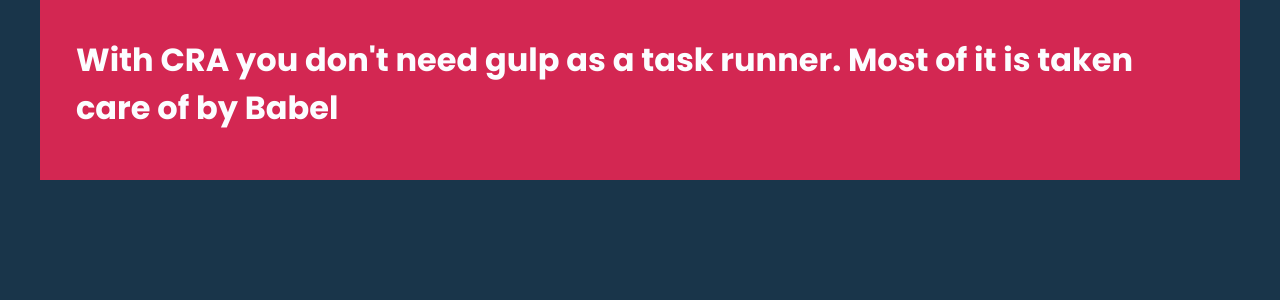
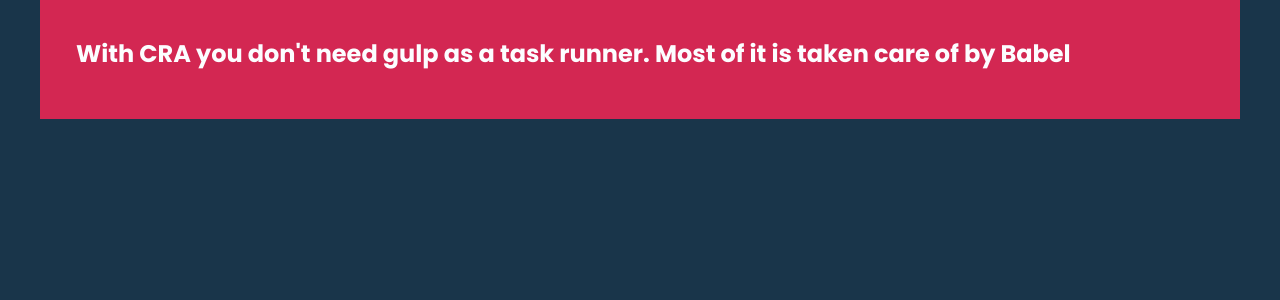
Before and after one commit to haluskua/React-Sass-Workflow, a React (Create React App) app: page / in a window 1280 px wide. Shown: the top 300 px of the page. Built offline with nearby package versions, Linux system fonts and the light colour scheme; the HTML template or start-up script is replaced by a standard one.

Commit message:
added vw for font-size variable for auto resize on different widths of devices

```diff
--- a/src/project_styles/index.scss
+++ b/src/project_styles/index.scss
@@ -10,6 +10,6 @@
 
 //new styles applies to classes placed below
 
-// .title-primary {
-//     color: $info;
-// }
+.title-primary {
+    font-size: $font-size-lg;
+}
--- a/src/scss/_variables.scss
+++ b/src/scss/_variables.scss
@@ -53,7 +53,7 @@
 $base-box-shadow: 1px 3px 5px rgba(0, 0, 0, 0.1);
 
 // font sizes
-$base-font-size: 1rem;
+$base-font-size: 1.25vw;
 $font-size-sm: $base-font-size * 0.75;
 $font-size-lg: $base-font-size * 1.5;
 $font-size-xl: $base-font-size * 2;
```
